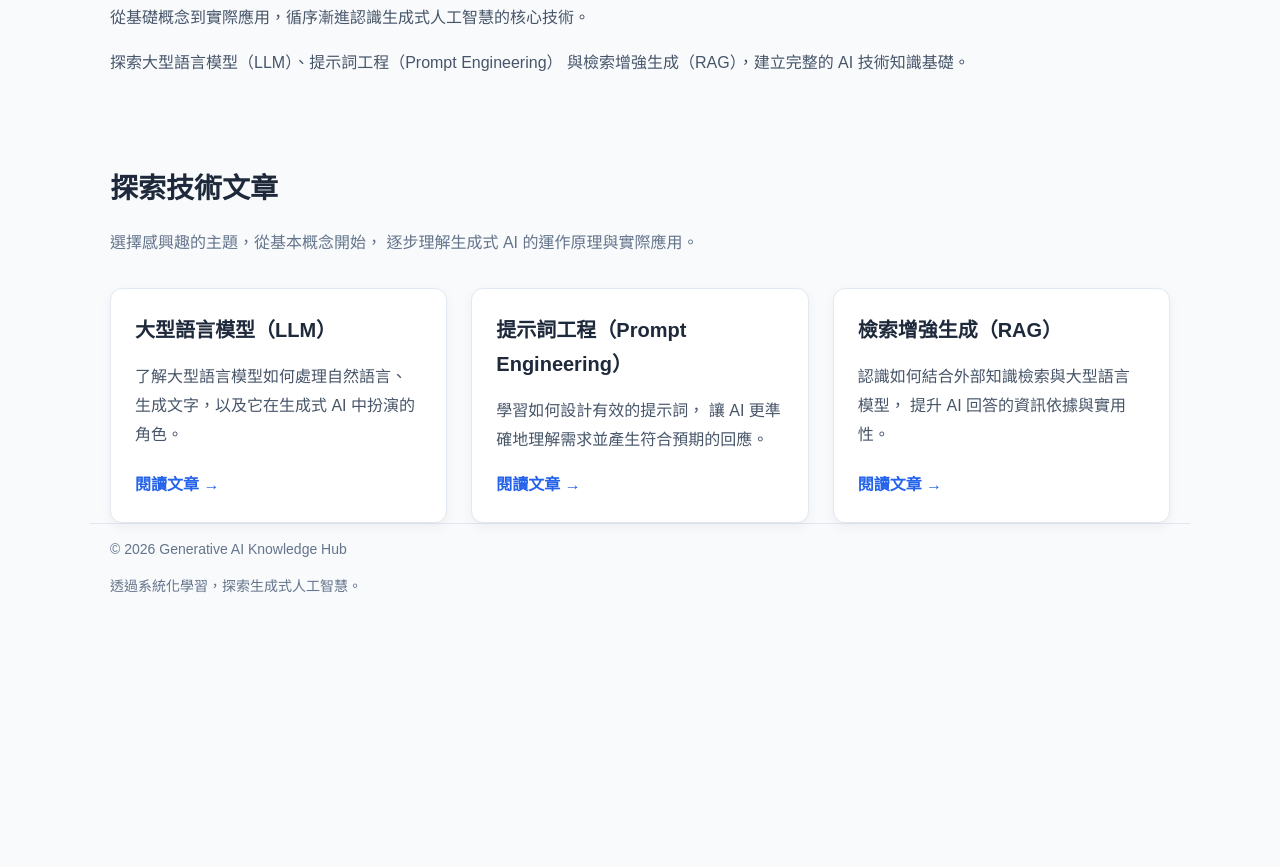
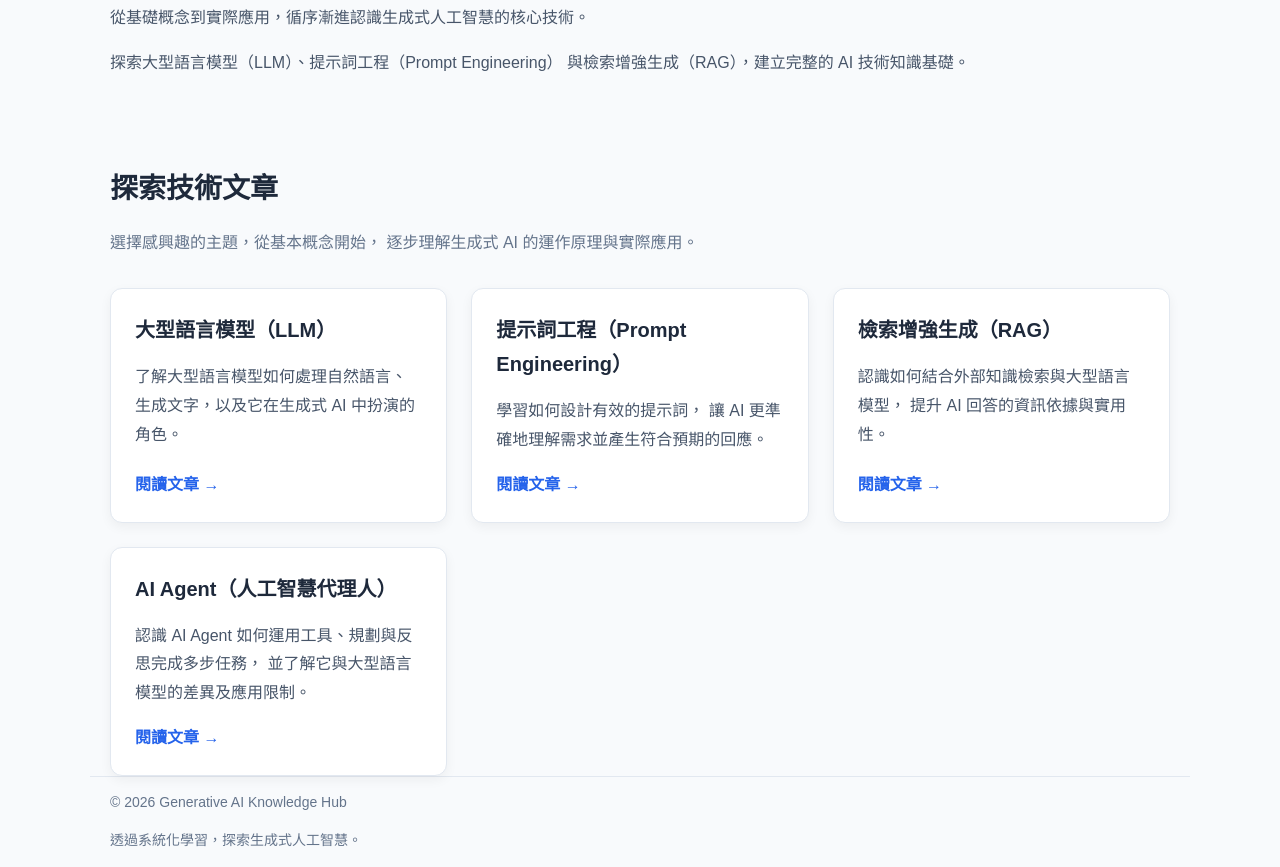
Before and after one commit to 54frank/generative-ai-hub, a plain HTML site: page index.html in a window 1280 px wide. Shown: the part 161-1028 px from the top of the page. Before the commit the page ends 800 px from the top, so only its background shows below. Drawn offline with Linux system fonts and the light colour scheme.

Commit message:
Update index.html

```diff
--- a/index.html
+++ b/index.html
@@ -95,6 +95,22 @@
 
         </article>
 
+
+        <!-- 文章四：AI Agent -->
+        <article class="article-card">
+
+          <h3>AI Agent（人工智慧代理人）</h3>
+
+          <p>
+            認識 AI Agent 如何運用工具、規劃與反思完成多步任務，
+            並了解它與大型語言模型的差異及應用限制。
+          </p>
+
+          <a href="articles/ai-agent.html">
+            閱讀文章 →
+          </a>
+
+        </article>
       </div>
 
     </section>
```
